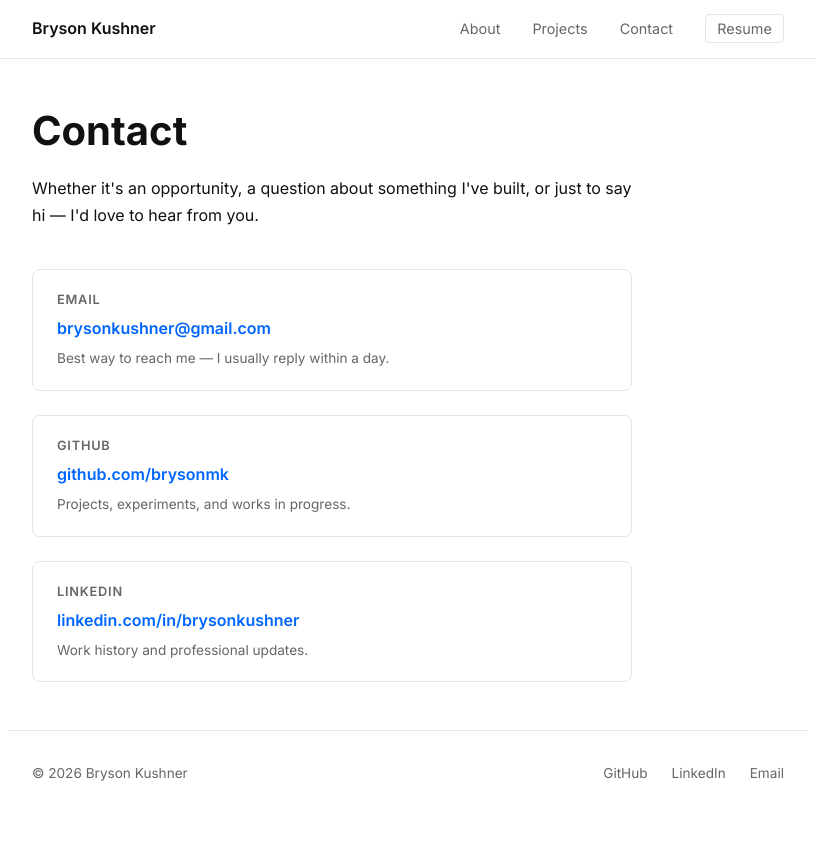
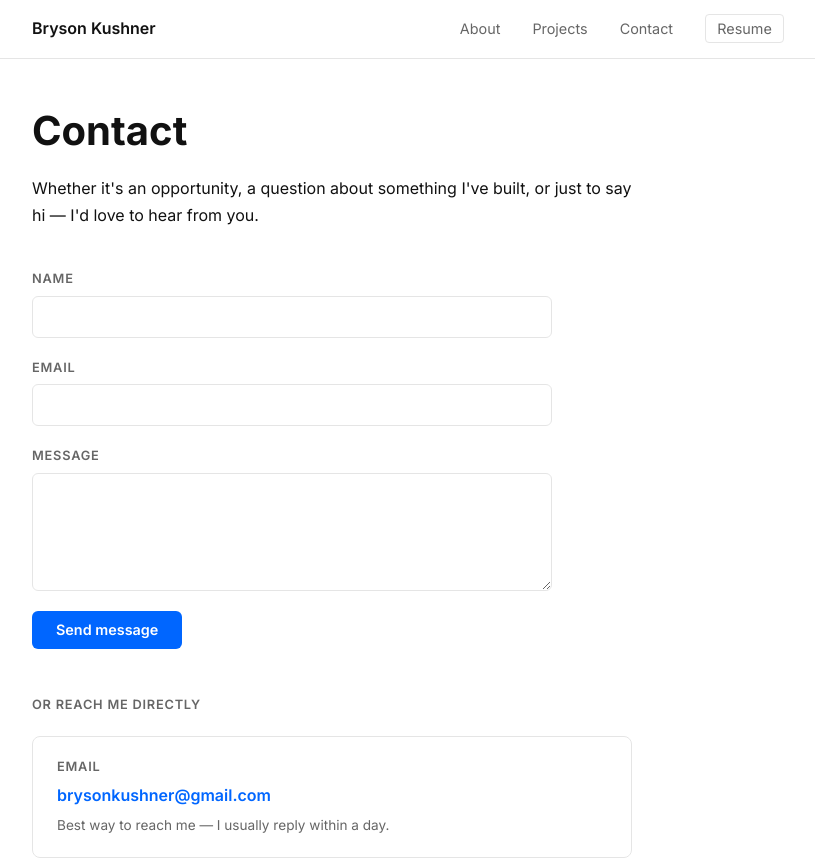
Before and after one commit to brysonmk/personal-website, a React (Vite) app: page /contact in a window 1280 px wide. Shown: the top 860 px of the page, without its empty margins (232-1047 px from the left). Before the commit the page ends 817 px from the top, so only its background shows below. Built offline with nearby package versions, Linux system fonts and the light colour scheme; no server answers.

Commit message:
Add working contact form with Web3Forms integration

```diff
--- /dev/null
+++ b/src/components/ContactForm.jsx
@@ -0,0 +1,136 @@
+import { useState } from 'react'
+import styles from './ContactForm.module.css'
+
+// Web3Forms access key — get a free one at https://web3forms.com
+const ACCESS_KEY = import.meta.env.VITE_WEB3FORMS_KEY ?? 'YOUR_ACCESS_KEY_HERE'
+
+const EMAIL_RE = /^[^\s@]+@[^\s@]+\.[^\s@]+$/
+
+const initialValues = { name: '', email: '', message: '' }
+
+function validate({ name, email, message }) {
+  const errors = {}
+  if (!name.trim()) errors.name = 'Please enter your name.'
+  if (!email.trim()) errors.email = 'Please enter your email.'
+  else if (!EMAIL_RE.test(email)) errors.email = 'Please enter a valid email.'
+  if (!message.trim()) errors.message = 'Please enter a message.'
+  else if (message.trim().length < 10) errors.message = 'Message is a little short.'
+  return errors
+}
+
+export default function ContactForm() {
+  const [values, setValues] = useState(initialValues)
+  const [errors, setErrors] = useState({})
+  const [status, setStatus] = useState('idle') // idle | submitting | success | error
+
+  function handleChange(e) {
+    const { name, value } = e.target
+    setValues((prev) => ({ ...prev, [name]: value }))
+    if (errors[name]) setErrors((prev) => ({ ...prev, [name]: undefined }))
+  }
+
+  async function handleSubmit(e) {
+    e.preventDefault()
+    const nextErrors = validate(values)
+    if (Object.keys(nextErrors).length > 0) {
+      setErrors(nextErrors)
+      return
+    }
+
+    setStatus('submitting')
+    try {
+      const res = await fetch('https://api.web3forms.com/submit', {
+        method: 'POST',
+        headers: { 'Content-Type': 'application/json', Accept: 'application/json' },
+        body: JSON.stringify({
+          access_key: ACCESS_KEY,
+          subject: `New message from ${values.name}`,
+          ...values,
+        }),
+      })
+      const data = await res.json()
+      if (data.success) {
+        setStatus('success')
+        setValues(initialValues)
+      } else {
+        setStatus('error')
+      }
+    } catch {
+      setStatus('error')
+    }
+  }
+
+  if (status === 'success') {
+    return (
+      <div className={styles.result} role="status">
+        <p className={styles.resultTitle}>Thanks for reaching out! 🎉</p>
+        <p className={styles.resultText}>
+          Your message is on its way — I'll get back to you soon.
+        </p>
+        <button
+          type="button"
+          className={styles.reset}
+          onClick={() => setStatus('idle')}
+        >
+          Send another
+        </button>
+      </div>
+    )
+  }
+
+  return (
+    <form className={styles.form} onSubmit={handleSubmit} noValidate>
+      <div className={styles.field}>
+        <label htmlFor="name">Name</label>
+        <input
+          id="name"
+          name="name"
+          type="text"
+          value={values.name}
+          onChange={handleChange}
+          aria-invalid={!!errors.name}
+          aria-describedby={errors.name ? 'name-error' : undefined}
+        />
+        {errors.name && <span id="name-error" className={styles.error}>{errors.name}</span>}
+      </div>
+
+      <div className={styles.field}>
+        <label htmlFor="email">Email</label>
+        <input
+          id="email"
+          name="email"
+          type="email"
+          value={values.email}
+          onChange={handleChange}
+          aria-invalid={!!errors.email}
+          aria-describedby={errors.email ? 'email-error' : undefined}
+        />
+        {errors.email && <span id="email-error" className={styles.error}>{errors.email}</span>}
+      </div>
+
+      <div className={styles.field}>
+        <label htmlFor="message">Message</label>
+        <textarea
+          id="message"
+          name="message"
+          rows="5"
+          value={values.message}
+          onChange={handleChange}
+          aria-invalid={!!errors.message}
+          aria-describedby={errors.message ? 'message-error' : undefined}
+        />
+        {errors.message && <span id="message-error" className={styles.error}>{errors.message}</span>}
+      </div>
+
+      {status === 'error' && (
+        <p className={styles.formError} role="alert">
+          Something went wrong sending your message. Please email me directly instead.
+        </p>
+      )}
+
+      <button type="submit" className={styles.submit} disabled={status === 'submitting'}>
+        {status === 'submitting' ? 'Sending…' : 'Send message'}
+      </button>
+    </form>
+  )
+}
--- /dev/null
+++ b/src/components/ContactForm.module.css
@@ -0,0 +1,113 @@
+.form {
+  display: flex;
+  flex-direction: column;
+  gap: 1.25rem;
+  max-width: 520px;
+}
+
+.field {
+  display: flex;
+  flex-direction: column;
+  gap: 0.4rem;
+}
+
+.field label {
+  font-size: 0.8rem;
+  font-weight: 600;
+  text-transform: uppercase;
+  letter-spacing: 0.06em;
+  color: var(--color-text-muted);
+}
+
+.field input,
+.field textarea {
+  font-family: var(--font-sans);
+  font-size: 0.95rem;
+  color: var(--color-text);
+  background: var(--color-bg);
+  border: 1px solid var(--color-border);
+  border-radius: 6px;
+  padding: 0.65rem 0.85rem;
+  transition: border-color 0.2s;
+  resize: vertical;
+}
+
+.field input:focus,
+.field textarea:focus {
+  outline: none;
+  border-color: var(--color-accent);
+}
+
+.field input[aria-invalid='true'],
+.field textarea[aria-invalid='true'] {
+  border-color: #e5484d;
+}
+
+.error {
+  font-size: 0.8rem;
+  color: #e5484d;
+}
+
+.formError {
+  font-size: 0.85rem;
+  color: #e5484d;
+}
+
+.submit {
+  align-self: flex-start;
+  font-family: var(--font-sans);
+  font-size: 0.9rem;
+  font-weight: 600;
+  color: #ffffff;
+  background: var(--color-accent);
+  border: none;
+  border-radius: 6px;
+  padding: 0.65rem 1.5rem;
+  cursor: pointer;
+  transition: opacity 0.2s;
+}
+
+.submit:hover:not(:disabled) {
+  opacity: 0.85;
+}
+
+.submit:disabled {
+  opacity: 0.6;
+  cursor: default;
+}
+
+.result {
+  max-width: 520px;
+  border: 1px solid var(--color-border);
+  border-radius: 8px;
+  padding: 2rem;
+}
+
+.resultTitle {
+  font-size: 1.1rem;
+  font-weight: 600;
+  color: var(--color-text);
+  margin-bottom: 0.5rem;
+}
+
+.resultText {
+  font-size: 0.95rem;
+  color: var(--color-text-muted);
+  line-height: 1.6;
+  margin-bottom: 1.25rem;
+}
+
+.reset {
+  font-family: var(--font-sans);
+  font-size: 0.9rem;
+  font-weight: 600;
+  color: var(--color-accent);
+  background: none;
+  border: none;
+  padding: 0;
+  cursor: pointer;
+}
+
+.reset:hover {
+  text-decoration: underline;
+}
--- a/src/pages/Contact.jsx
+++ b/src/pages/Contact.jsx
@@ -1,5 +1,6 @@
 import styles from './Contact.module.css'
 import usePageTitle from '@/hooks/usePageTitle'
+import ContactForm from '@/components/ContactForm'
 
 const channels = [
   {
@@ -32,6 +33,9 @@ export default function Contact() {
         just to say hi — I'd love to hear from you.
       </p>
 
+      <ContactForm />
+
+      <h2 className={styles.orHeading}>Or reach me directly</h2>
       <ul className={styles.channels}>
         {channels.map(({ label, value, href, note }) => (
           <li key={label} className={styles.channel}>
--- a/src/pages/Contact.module.css
+++ b/src/pages/Contact.module.css
@@ -9,6 +9,15 @@
   line-height: 1.7;
   color: var(--color-text);
   margin-bottom: 2.5rem;
+}
+
+.orHeading {
+  font-size: 0.8rem;
+  font-weight: 600;
+  text-transform: uppercase;
+  letter-spacing: 0.06em;
+  color: var(--color-text-muted);
+  margin: 3rem 0 1.5rem;
 }
 
 .channels {
```
Also changed, not shown: 1 other file (tests, documents, lock files or other folders).
